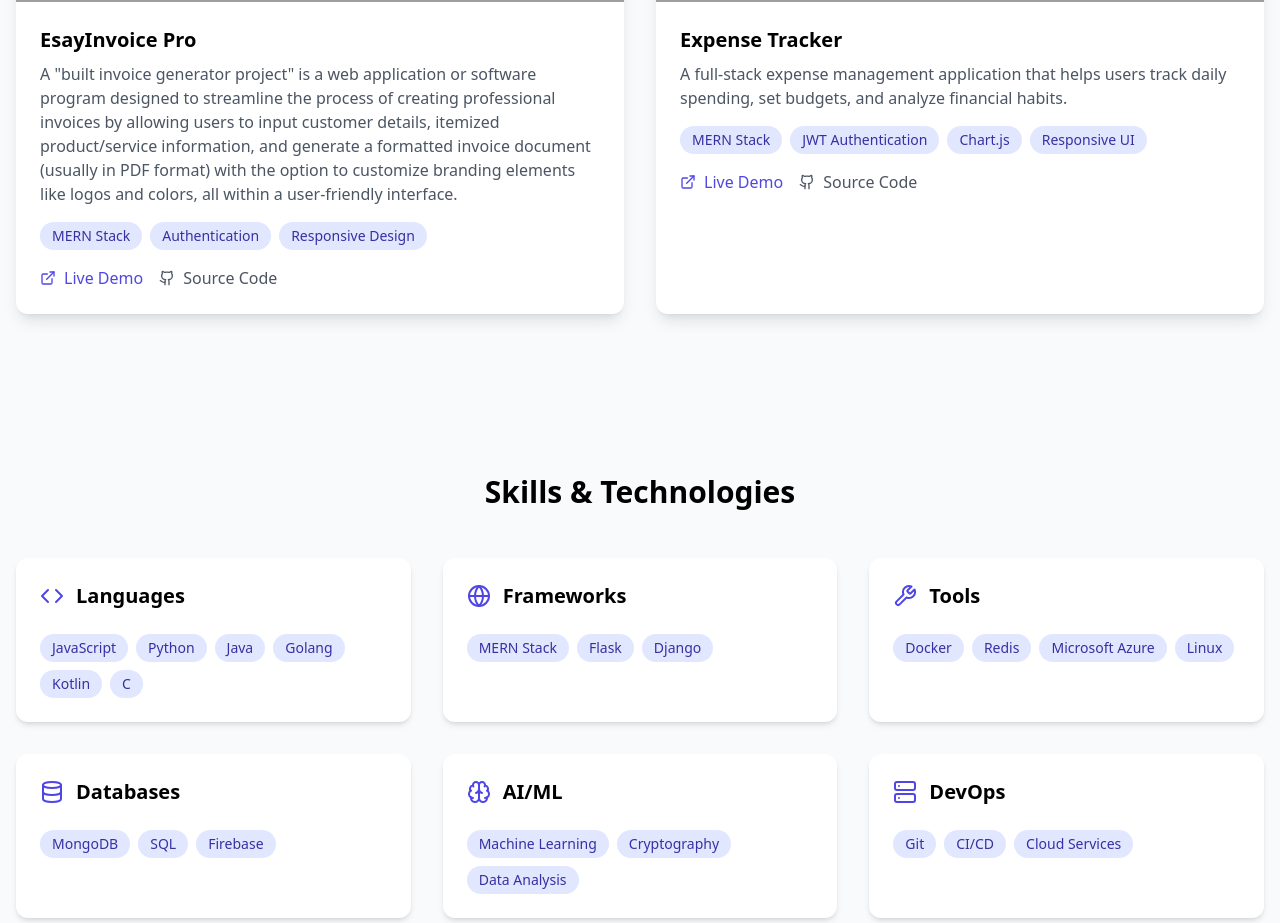
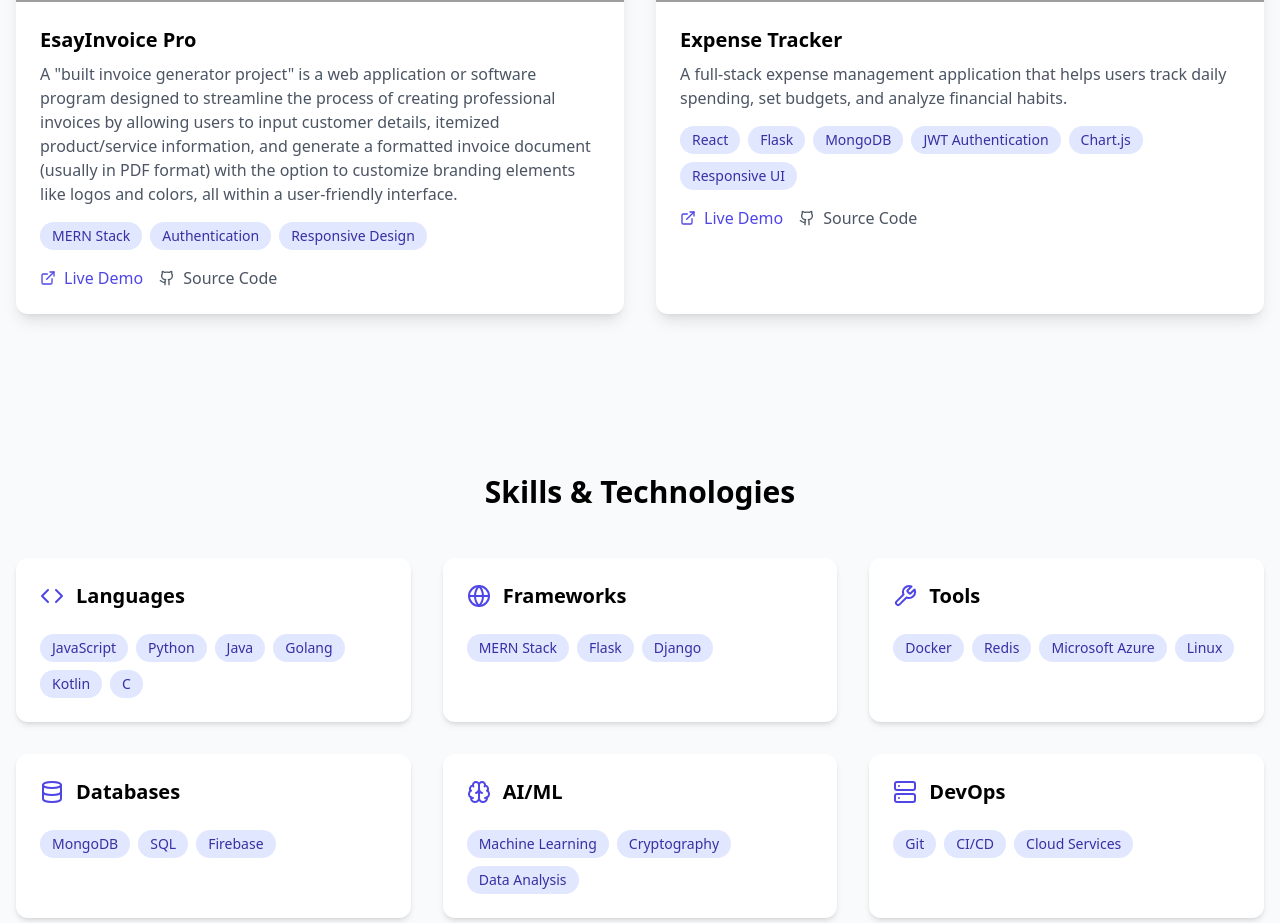
Before and after one commit to Tajmaha8849/Portfolio, a React (Vite) app: page / in a window 1280 px wide. Shown: the part 3780-4703 px from the top of the page. Built offline with nearby package versions, Linux system fonts and the light colour scheme; grey boxes are pictures that could not be loaded.

Commit message:
Update Projects.tsx

```diff
--- a/src/components/Projects.tsx
+++ b/src/components/Projects.tsx
@@ -45,9 +45,9 @@ const projects = [
   {
   title: 'Expense Tracker',
   description: 'A full-stack expense management application that helps users track daily spending, set budgets, and analyze financial habits.',
-  tech: ['MERN Stack', 'JWT Authentication', 'Chart.js', 'Responsive UI'],
-  liveLink: 'https://expense-tracker-theta-lac.vercel.app/', // Replace with your actual live URL
-  gitLink: 'https://github.com/Tajmaha8849/ExpenseTracker', // Replace with your actual GitHub repo
+  tech: ['React', 'Flask', 'MongoDB', 'JWT Authentication', 'Chart.js', 'Responsive UI'],
+  liveLink: 'https://expense-tracker-theta-lac.vercel.app/',
+  gitLink: 'https://github.com/Tajmaha8849/ExpenseTracker',
   image: 'https://images.unsplash.com/photo-1588776814546-ec7e2904c694?ixlib=rb-4.0.3&auto=format&fit=crop&w=1350&q=80'
 }
 
```
